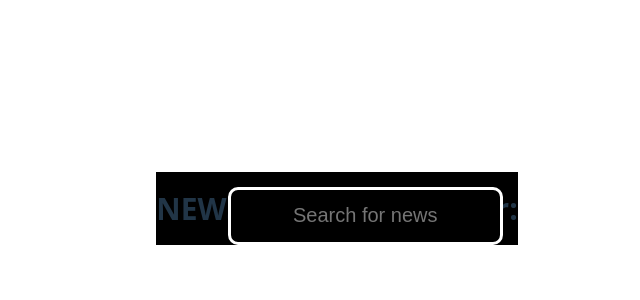
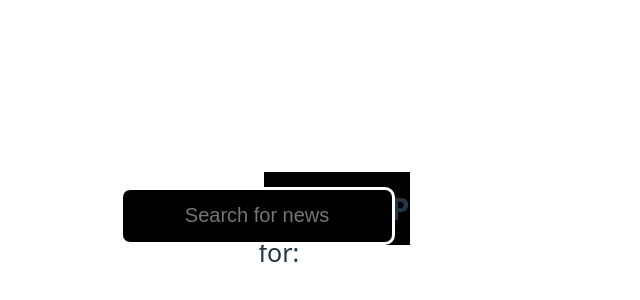
Before and after one commit to Lenox1999/newsapp, a React app in the folder frontend/: page / in a window 1280 px wide. Shown: the part 176-476 px from the top of the page, without its empty margins (303-943 px from the left). Built offline with nearby package versions, Linux system fonts and the light colour scheme; the HTML template or start-up script is replaced by a standard one.

Commit message:
lots of smaller ui/ux/feel changes like adding and parsing dates, showing authors, etc.

```diff
--- a/frontend/src/App.css
+++ b/frontend/src/App.css
@@ -41,10 +41,6 @@
   color: #888;
 }
 
-.search-bar {
-
-}
-
 .title-bar {
   width: 100%;
   height: fit-content;
--- a/frontend/src/Article.jsx
+++ b/frontend/src/Article.jsx
@@ -8,6 +8,7 @@ function Article({ article }) {
         <img src={article?.urlToImage || 'null'} className='article-image' />
         <p>{article.author || 'Unknown Author'}</p>
         <p>{article.source.name || 'Unknown Publisher'}</p>
+        <p>{article.publishedAt}</p>
       </div>
       <div className='article-contents'>
         <h1><a
--- a/frontend/src/TitleBar.css
+++ b/frontend/src/TitleBar.css
@@ -12,3 +12,10 @@
   font-size: 30px;
   font-weight: bold;
 }
+
+.title-bar-container > p {
+  position: absolute;
+  right: 50%;
+  /* font-weight: bold; */
+  font-size: 25px;
+}
--- a/frontend/src/TitleBar.jsx
+++ b/frontend/src/TitleBar.jsx
@@ -6,7 +6,8 @@ import SearchBar from './SearchBar'
 function TitleBar({search, setSearch}) {
   return (
     <div className="title-bar-container">
-      <h1 className='header'>NEWSAPP Searching for: {search}</h1>
+      <h1 className='header'>NEWSAPP </h1>
+      <p>Searching for: {search}</p>
       <SearchBar search={search} setSearch={setSearch} />
     </div>
   )
```
Also changed, not shown: 1 other file (tests, documents, lock files or other folders).
